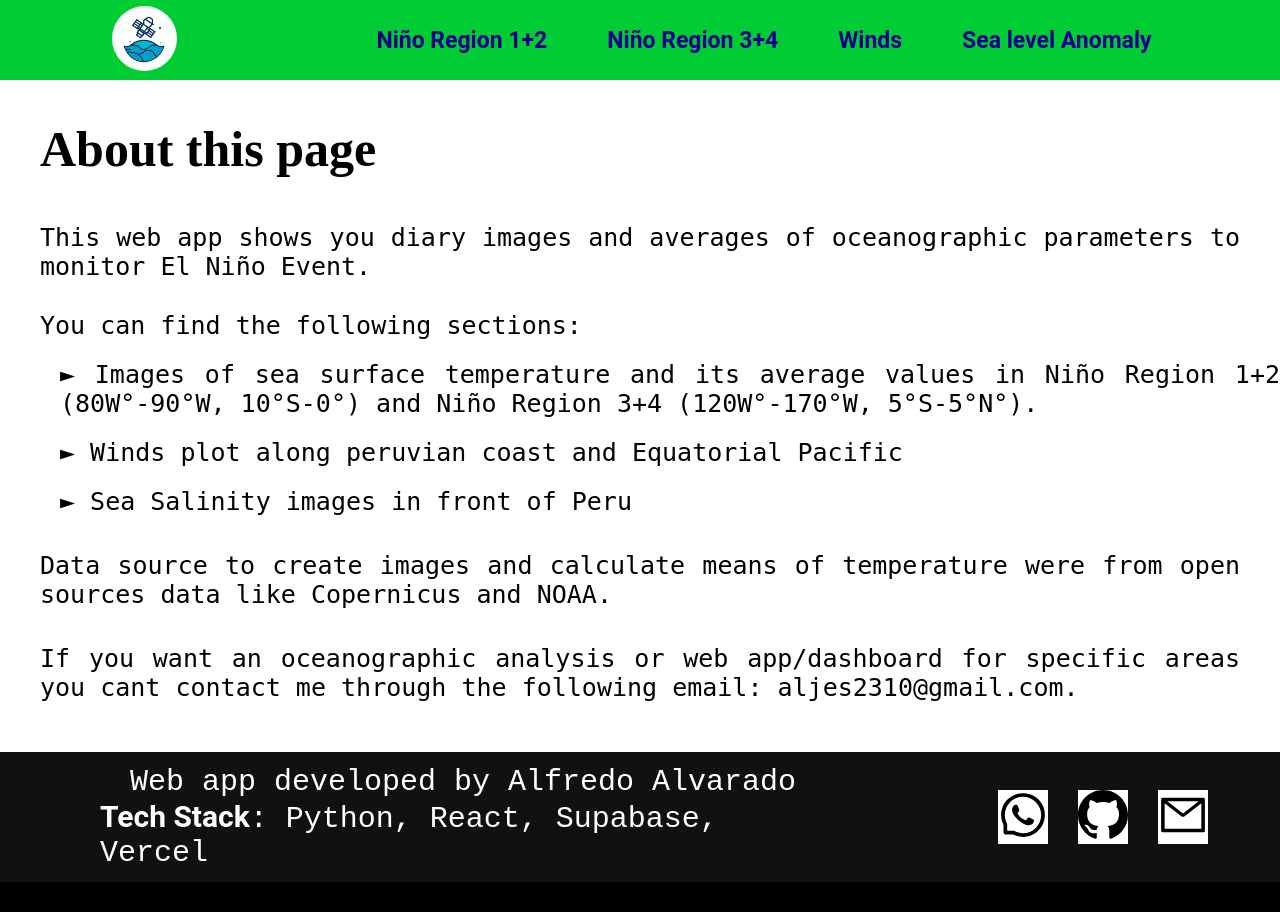
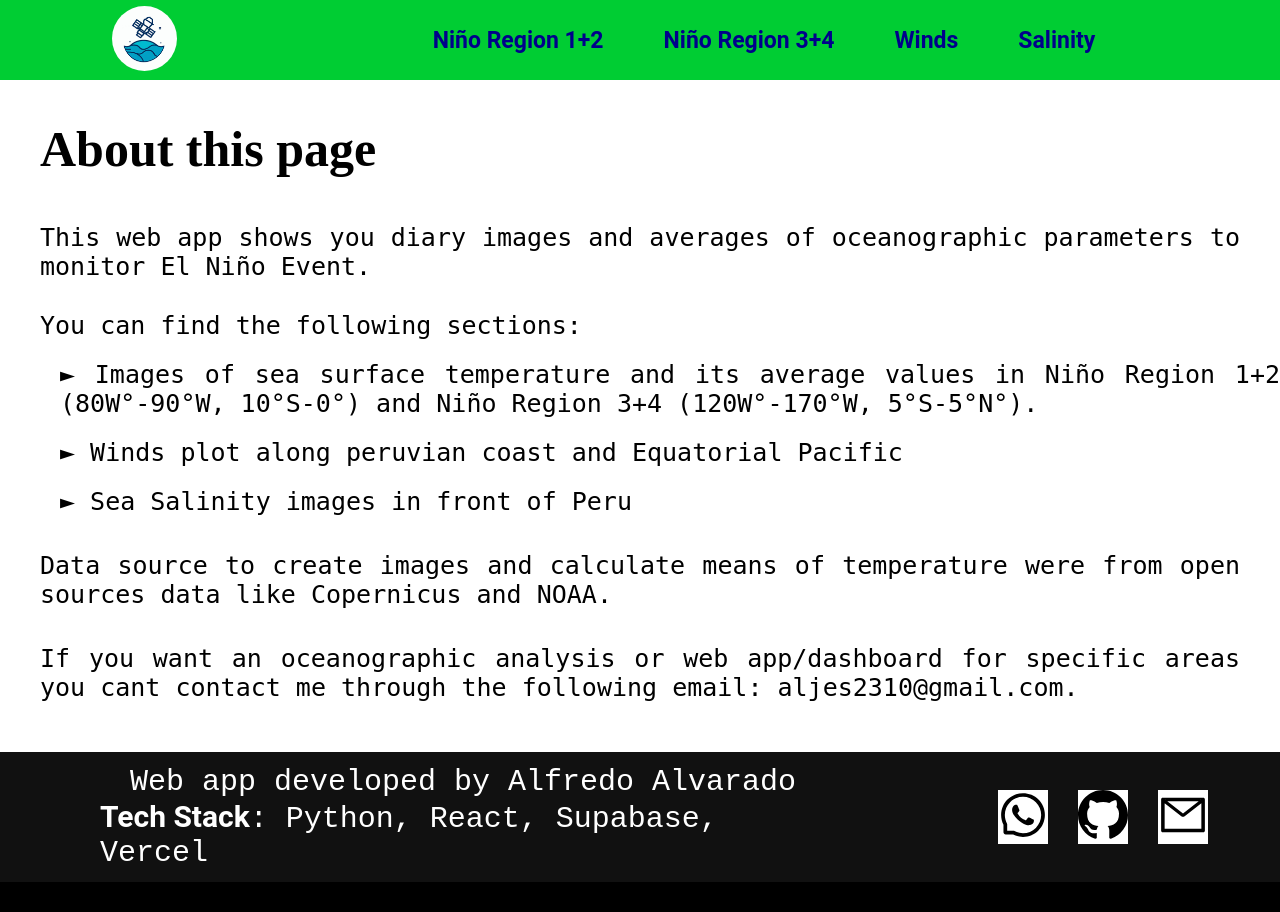
Before and after one commit to Aljes2310/ENSOtiemporeal, a React (Vite) app: page / in a window 1280 px wide. Built offline with nearby package versions, Linux system fonts and the light colour scheme; no server answers; the HTML template or start-up script is replaced by a standard one.

Commit message:
adding salinity navbar

```diff
--- a/src/components/Navbar.jsx
+++ b/src/components/Navbar.jsx
@@ -74,7 +74,7 @@ function Navbar() {
               <Link to='/vientos' className={`${styles.navLink}`}>Winds</Link>
             </li>
             <li onClick={removeActive}>
-              <a href='/sla' className={`${styles.navLink}`}>Sea level Anomaly</a>
+              <a href='/sla' className={`${styles.navLink}`}>Salinity</a>
             </li>
           </ul>
 
```
